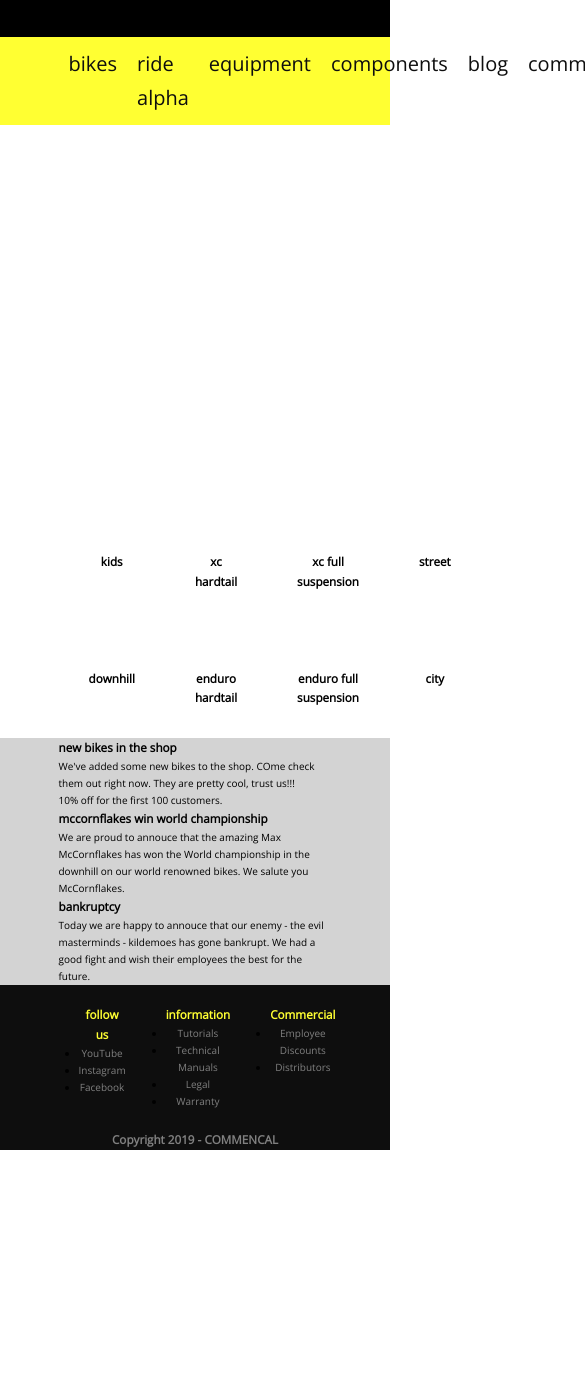
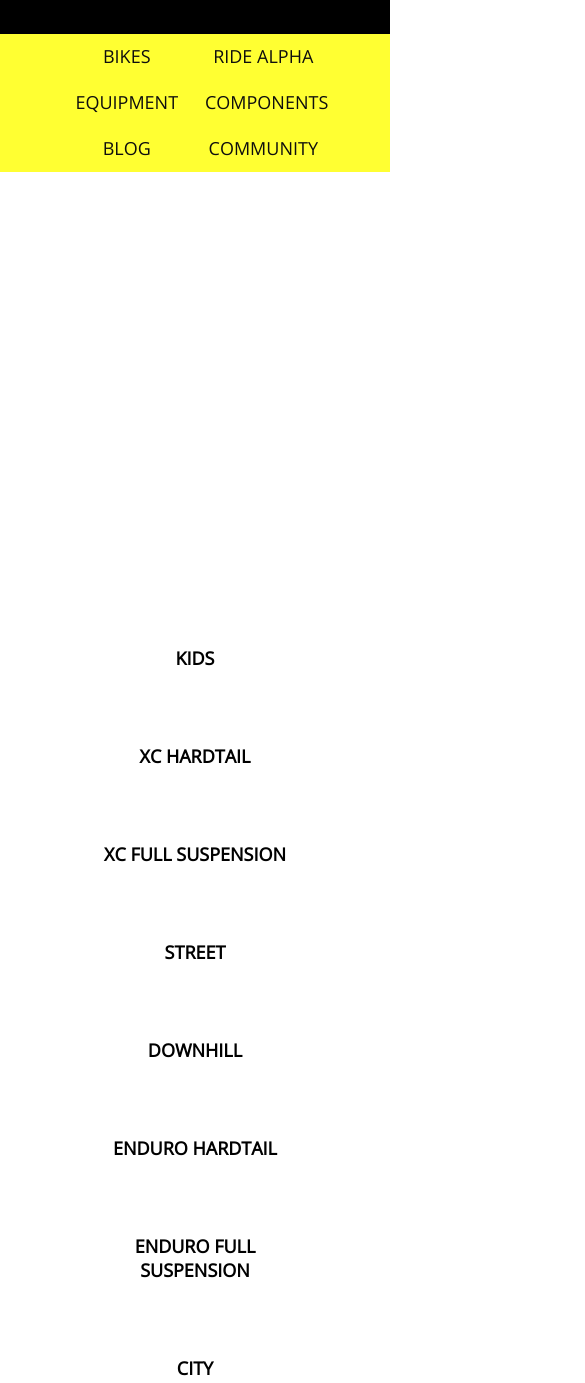
Before and after one commit to AsgerBPedersen/Commencal, a website: page index.html in a window 390 px wide. Shown: the top 1383 px of the page, 585 px wide, since content can reach past the window. Before the commit the page ends 1150 px from the top, so only its background shows below. Drawn offline with nearby package versions, Linux system fonts and the light colour scheme; files that its build step writes are made by us from their sources.

Commit message:
jeg skal hjem

```diff
--- a/index.html
+++ b/index.html
@@ -15,13 +15,13 @@
             <img src="./img/logo.png" alt="">
         </div>
         <nav class="navigation">
-            <ul class="navigation__nav navigation__nav--right">
+            <ul class="navigation__nav navigation__nav--left">
                 <li class="navigation__item"><a class="navigation__button" href="#">bikes</a></li>
                 <li class="navigation__item"><a class="navigation__button" href="#">ride alpha</a></li>
                 <li class="navigation__item"><a class="navigation__button" href="#">equipment</a></li>
                 <li class="navigation__item"><a class="navigation__button" href="#">components</a></li>
             </ul>
-            <ul class="navigation__nav navigation__nav--left">
+            <ul class="navigation__nav navigation__nav--right">
                     <li class="navigation__item"><a class="navigation__button" href="#">blog</a></li>
                     <li class="navigation__item"><a class="navigation__button" href="#">community</a></li>
 
@@ -33,35 +33,35 @@
         <section class="display-section">
             <div class="bike-display">
                 <img src="./img/Kids.jpg" alt="" class="bike-display__image">
-                <h3 class="bike-display__title">kids</h3>
+                <h4 class="heading-fortiary">kids</h4>
             </div>
             <div class="bike-display">
                 <img src="./img/XC hardtail.jpg" alt="" class="bike-display__image">
-                <h3 class="bike-display__title">xc hardtail</h3>
+                <h4 class="heading-fortiary">xc hardtail</h4>
             </div>
             <div class="bike-display">
                 <img src="./img/XC full suspension.jpg" alt="" class="bike-display__image">
-                <h3 class="bike-display__title">xc full suspension</h3>
+                <h4 class="heading-fortiary">xc full suspension</h4>
             </div>
             <div class="bike-display">
                 <img src="./img/Street.jpg" alt="" class="bike-display__image">
-                <h3 class="bike-display__title">street</h3>
+                <h4 class="heading-fortiary">street</h4>
             </div>
             <div class="bike-display">
                 <img src="./img/Downhill.jpg" alt="" class="bike-display__image">
-                <h3 class="bike-display__title">downhill</h3>
+                <h4 class="heading-fortiary">downhill</h4>
             </div>
             <div class="bike-display">
                 <img src="./img/Enduro hardtail.jpg" alt="" class="bike-display__image">
-                <h3 class="bike-display__title">enduro hardtail</h3>
+                <h4 class="heading-fortiary">enduro hardtail</h4>
             </div>
             <div class="bike-display">
                     <img src="./img/Enduro full suspension.jpg" alt="" class="bike-display__image">
-                    <h3 class="bike-display__title">enduro full suspension</h3>
+                    <h4 class="heading-fortiary">enduro full suspension</h4>
                 </div>
                 <div class="bike-display">
                     <img src="./img/City.jpg" alt="" class="bike-display__image">
-                    <h3 class="bike-display__title">city</h3>
+                    <h4 class="heading-fortiary">city</h4>
                 </div>
         </section>
         <section class="social-section">
@@ -71,8 +71,7 @@
             <div class="news-list">
                 <article class="news-article">
                     <h3 class="heading-tertiary">new bikes in the shop</h3>
-                    <p class="paragraph">We've added some new bikes to the shop. COme check them out right now. They are pretty cool, trust us!!!</p>
-                    <p class="paragraph">10% off for the first 100 customers.</p>
+                    <p class="paragraph">We've added some new bikes to the shop. COme check them out right now. They are pretty cool, trust us!!!<br /> <br /> 10% off for the first 100 customers.</p>
                 </article>
                 <article class="news-article">
                     <h3 class="heading-tertiary">mccornflakes win world championship</h3>
@@ -88,7 +87,7 @@
     <footer class="site-footer">
         <div class="site-footer__listwrapper">
                 <div class="listbox">
-                        <h3 class="listbox__title">follow us</h3>
+                        <h4 class="listbox__heading--yellow">follow us</h4>
                         <ul class="listbox__list">
                             <li class="listbox__item"><a href="#" class="listbox__link">YouTube</a></li>
                             <li class="listbox__item"><a href="#" class="listbox__link">Instagram</a></li>
@@ -96,7 +95,7 @@
                         </ul>
                     </div>
                     <div class="listbox">
-                        <h3 class="listbox__title">information</h3>
+                        <h4 class="listbox__heading--yellow">information</h4>
                         <ul class="listbox__list">
                             <li class="listbox__item"><a href="#" class="listbox__link">Tutorials</a></li>
                             <li class="listbox__item"><a href="#" class="listbox__link">Technical Manuals</a></li>
@@ -105,7 +104,7 @@
                         </ul>
                     </div>
                     <div class="listbox">
-                        <h3 class="listbox__title">Commercial</h3>
+                        <h4 class="listbox__heading--yellow">Commercial</h4>
                         <ul class="listbox__list">
                             <li class="listbox__item"><a href="#" class="listbox__link">Employee Discounts</a></li>
                             <li class="listbox__item"><a href="#" class="listbox__link">Distributors</a></li>
--- a/sass/base/_typography.scss
+++ b/sass/base/_typography.scss
@@ -2,12 +2,11 @@ body {
     font-family: 'Open Sans', sans-serif;
     font-weight: 400;
     /*font-size: 16px;*/
-    line-height: 1.7;
+
 }
 
-
 .heading-primary {
-
+   font-size: 3.6rem;
     &--main {
 
     }
@@ -18,17 +17,20 @@ body {
 }
 
 .heading-secondary {
-
-
-
-
-
+    font-size: 3rem;
 }
 
 .heading-tertiary {
+    font-size: 2.4rem;
+    text-transform: uppercase;
+    line-height: 2.4rem;
+}
 
+.heading-fortiary {
+    font-size: 1.8rem;
+    text-transform: uppercase;
 }
 
 .paragraph {
-
+    font-size: 1.4rem;
 }
--- a/sass/components/_bikedisplay.scss
+++ b/sass/components/_bikedisplay.scss
@@ -1,4 +1,15 @@
 .bike-display {
-    margin: 3rem;
+    transform: scale(1);
+    transition: all .4s;
+    padding: 1.5rem;
+    margin: 1.5rem;
     text-align: center;
+    &__image {
+        width: 100%;
+    }
+    &:hover {
+        transform: scale(1.2);
+        box-shadow: .5rem .5rem 2rem .3rem rgba(0,0,0,0.4);
+        // border: 1px solid black;
+    }
 }
--- /dev/null
+++ b/sass/components/_newslist.scss
@@ -0,0 +1,12 @@
+.news-list {
+    margin: 0 2rem;
+    .news-article {
+        padding: 0 2rem;
+        &:not(:last-child) {
+            margin-bottom: 2rem;
+        }
+        .heading-tertiary {
+            margin-bottom: 1.4rem;
+        }
+    }
+}
--- a/sass/layout/_footer.scss
+++ b/sass/layout/_footer.scss
@@ -17,6 +17,32 @@
         &__link {
             text-decoration: none;
             color: $color-gray;
+            font-size: 1.2rem;
+            &::after {
+                content: "";
+                display: block;
+                height: .1rem;
+                opacity: 0;
+                background-color: $color-yellow;
+                margin-top: .1rem;
+                transform: translateY(1rem);
+                transition: all .3s;
+            }
+
+            &:hover,
+            &:focus {
+                &::after {
+                    opacity: 1;
+                    transform: translateY(0);
+                }
+            }
+        }
+
+        &__heading--yellow {
+            color: $color-yellow;
+            text-transform: uppercase;
+            font-size: 1.4rem;
+            font-weight: 200;
         }
     }
     }
--- a/sass/layout/_navigation.scss
+++ b/sass/layout/_navigation.scss
@@ -9,6 +9,7 @@
         margin: 0;
         padding: 0;
         display: flex;
+        flex-wrap: wrap;
     }
 
     &__item {
@@ -18,8 +19,47 @@
     &__button {
         text-decoration: none;
         color: $color-black;
-        font-size: 2rem;
+        font-size: 1.8rem;
+        text-transform: uppercase;
+        font-weight: 500;
+        &::after {
+            content: "";
+            display: block;
+            height: .1rem;
+            opacity: 0;
+            background-color: $color-black;
+            margin-top: .1rem;
+            transform: translateY(1rem);
+            transition: all .3s;
+        }
+
+        &:hover,
+        &:focus {
+            &::after {
+                opacity: 1;
+                transform: translateY(0);
+            }
+        }
     }
 
 
 }
+
+@media (max-width: 1000px) {
+    .navigation {
+        flex-direction: column;
+        align-items: center;
+    }
+}
+
+@media (max-width: 700px) {
+    .navigation {
+        &__item {
+            width: 50%;
+            text-align: center;
+        }
+    }
+    .navigation__nav--right {
+        width: 100%;
+    }
+}
--- a/sass/main.scss
+++ b/sass/main.scss
@@ -7,6 +7,7 @@
 
 @import "components/logobox";
 @import "components/bikedisplay";
+@import "components/newslist";
 
 @import "layout/footer";
 @import "layout/header";
--- a/sass/pages/_home.scss
+++ b/sass/pages/_home.scss
@@ -2,17 +2,52 @@
     height: 45vh;
     background-image: url(../../img/slider/1.jpg);
     background-position: center;
+    background-size: cover;
 }
 
 .display-section {
     display: grid;
-    grid-template-columns: repeat(4, 1fr);
-    padding: 0 15vw;
+    grid-template-columns: repeat(4, minmax(20rem, 1fr));
+    margin: 5rem 15vw;
 }
 
 .social-section {
     display: flex;
     justify-content: center;
+    align-items: center;
     background-color: $color-lightgray;
-    padding: 0 15vw;
+    padding: 2rem 15vw;
+
+    .clip-wrapper {
+        flex: 1 1 0;
+        text-align: right;
+
+        img {
+            max-width: 100%;
+        }
+    }
+
+    .news-list {
+        flex: 1 1 0;
+    }
 }
+
+
+@media (max-width: 1200px) {
+    .social-section {
+        flex-direction: column;
+        .clip-wrapper {
+            margin-bottom: 2rem;
+        }
+    }
+
+    .display-section {
+        grid-template-columns: repeat(2, minmax(20rem, 1fr));
+    }
+}
+
+@media (max-width: 600px) {
+    .display-section {
+        grid-template-columns: repeat(1, minmax(20rem, 1fr));
+    }
+}
```
Also changed, not shown: 1 other file.
